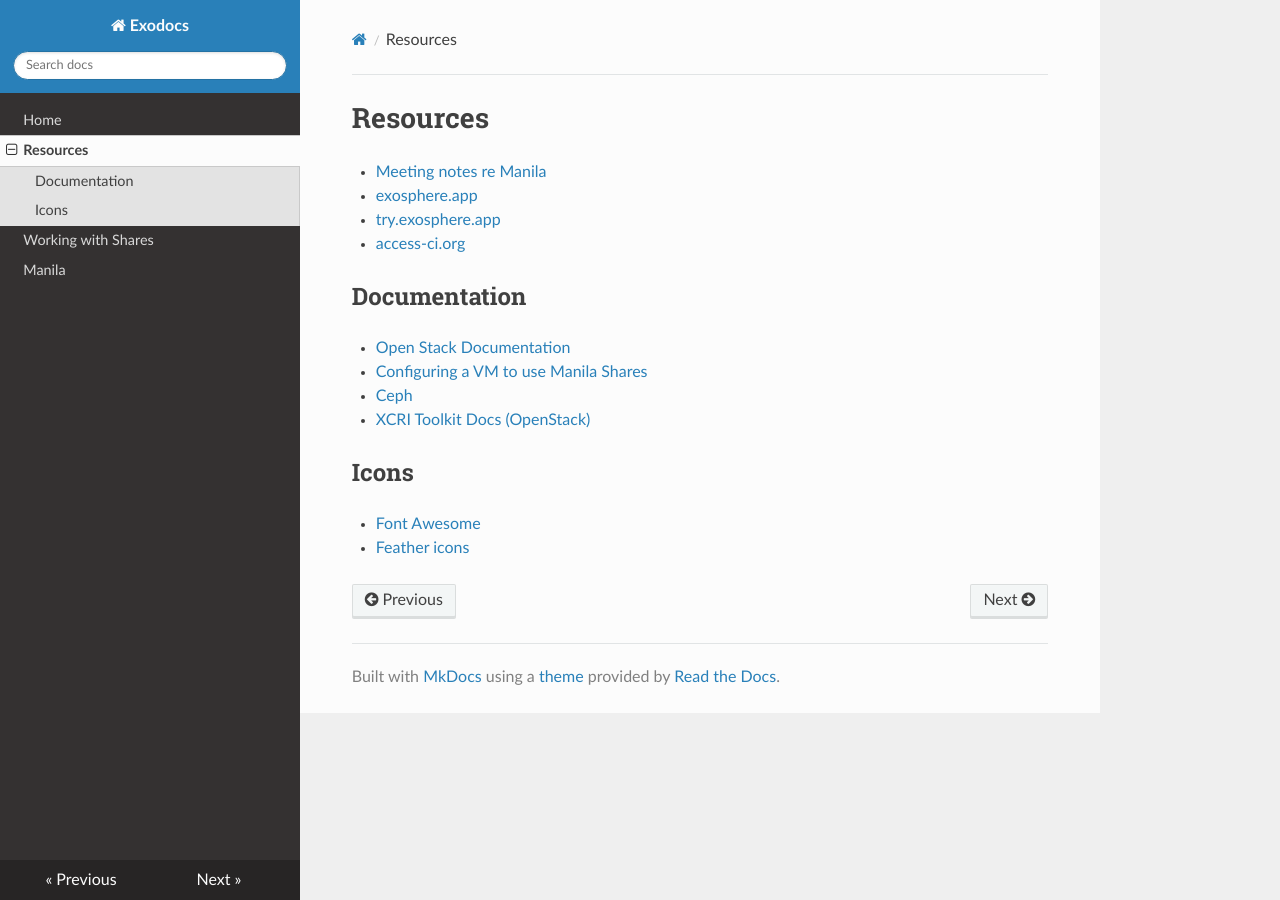
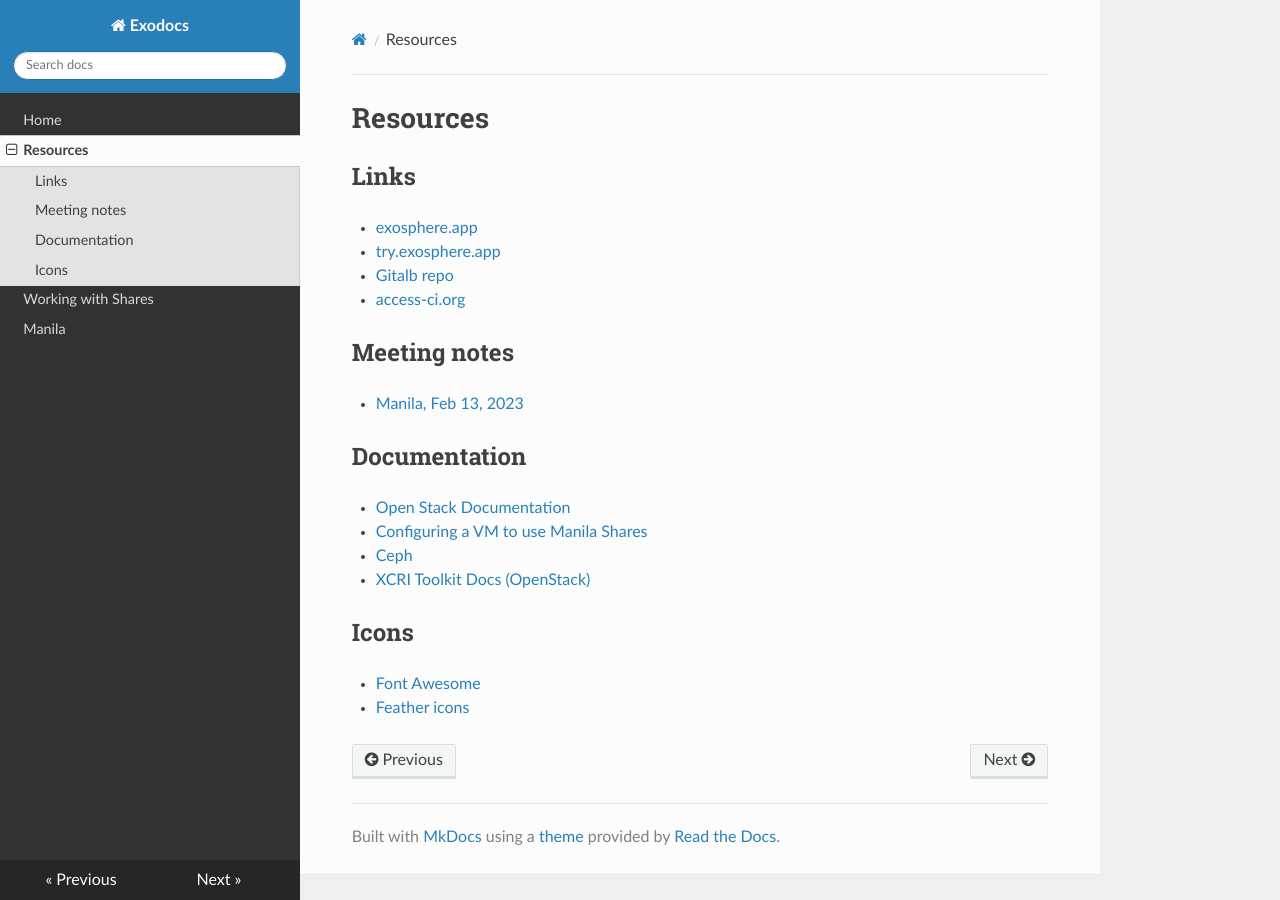
Before and after one commit to jxxcarlson/exo-docs, an MkDocs documentation site: the page built from exo-docs/resources.md, in a window 1280 px wide. Built offline with MkDocs 1.6.1, drawn with Linux system fonts in a browser that asks for light colours; nearby versions of some CDN libraries.

Commit message:
update docs

```diff
--- a/exo-docs/resources.md
+++ b/exo-docs/resources.md
@@ -1,13 +1,22 @@
 # Resources
 
 
-- [Meeting notes re Manila](https://c-mart.sandcats.io/grain/9KT3HNtb72DSFrY5hmQaLF/)
+## Links
 
 - [exosphere.app](https://exosphere.app)
 
 - [try.exosphere.app](https://try.exosphere.app)
 
+- [Gitalb repo](https://gitlab.com/exosphere/exosphere)
+
 - [access-ci.org](https://access-ci.org)
+
+## Meeting notes
+
+
+- [Manila, Feb 13, 2023](https://c-mart.sandcats.io/grain/9KT3HNtb72DSFrY5hmQaLF/)
+
+
 
 ## Documentation
 
```
